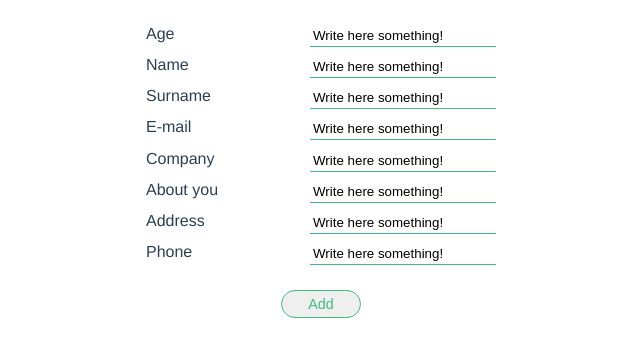
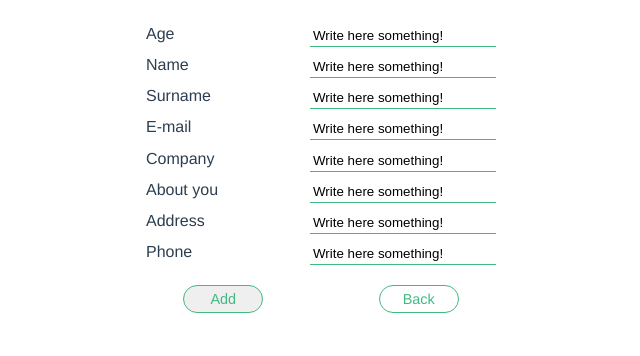
Before and after one commit to TchernyavskyDaniil/user-list, a Vue app: page /addUser in a window 1280 px wide. Shown: the top 356 px of the page, without its empty margins (319-959 px from the left). Built offline with nearby package versions, Linux system fonts and the light colour scheme; a small style sheet from the web is missing; what v-tooltip, vue-clipboard2 would draw is missing.

Commit message:
added simple config axios

```diff
--- a/db.json
+++ b/db.json
@@ -89,7 +89,7 @@
       "accessLevel": "admin",
       "firstName": "Beasley",
       "lastName": "Goodman",
-      "company": "JOVIOLD",
+      "company": "JOVIOLD!!",
       "email": "beasley.goodman@joviold.biz",
       "phone": "+7 (992) 413-2850",
       "address": "801 Friel Place, Cochranville, West Virginia, 7414",
--- a/package.json
+++ b/package.json
@@ -53,7 +53,7 @@
   "prettier": {
     "printWidth": 100,
     "tabWidth": 2,
-    "useTabs": false,
+    "useTabs": true,
     "semi": false,
     "singleQuote": true,
     "trailingComma": "none",
--- /dev/null
+++ b/src/axios.js
@@ -0,0 +1,8 @@
+import { apiUrl } from "@/uitls";
+import axios from 'axios'
+
+export const instance = axios.create({
+  headers: {
+    Authorization: 'Bearer sometokenlikethis'
+  }
+});
--- a/src/components/AddUser.vue
+++ b/src/components/AddUser.vue
@@ -1,5 +1,5 @@
 <template>
-	<div class="add-user-container">
+	<form class="add-user-container">
 		<label class="add-user-label">
 			<span class="user-add">
 				Age <input class="input-user" type="text" value="Write here something!" ref="age">
@@ -26,13 +26,16 @@
 				Phone <input class="input-user" type="text" value="Write here something!" ref="phone">
 			</span>
 		</label>
+		<div class="actions-add">
 			<button type="button" class="user-profile add" v-on:click="addData">Add</button>
+			<router-link class="user-profile back" :to="{name: 'UserList'}">Back</router-link>
 		</div>
+	</form>
 </template>
 
 <script>
 import { apiUrl, vueImg } from '@/uitls'
-import axios from 'axios'
+import { instance as axios } from '@/axios'
 import NProgress from 'nprogress/nprogress'
 
 export default {
@@ -63,7 +66,9 @@ export default {
 		}
 	},
 	mounted() {
+		NProgress.start()
 		this.id = this.$route.params.userLen
+		NProgress.done()
 	}
 }
 </script>
@@ -88,8 +93,13 @@ export default {
 	justify-content: space-between;
 }
 
-.add {
-  min-width: 80px;
-  margin: 20px;
+.actions-add {
+	display: flex;
+	flex-direction: row;
+	align-items: center;
+	width: 40%;
+	margin: 0 auto;
+	justify-content: space-evenly;
+	margin-top: 10px;
 }
 </style>
--- a/src/components/UserForm.vue
+++ b/src/components/UserForm.vue
@@ -27,7 +27,7 @@
 <script>
 import { apiUrl } from '@/uitls'
 import Loader from '@/components/Loader'
-import axios from 'axios'
+import { instance as axios } from '@/axios'
 import NProgress from 'nprogress/nprogress'
 
 export default {
@@ -63,6 +63,7 @@ export default {
 				.catch(e => console.log(e))
 		},
 		getUser() {
+			NProgress.start()
 			this.res = false
 			this.err = false
 			axios
@@ -71,17 +72,17 @@ export default {
 					this.userData = response.data
 					this.res = true
 					console.log('Data for user is here!')
+					NProgress.done()
 				})
 				.catch(() => {
 					this.err = true
 					console.log('Oops, smth wrong!')
+					NProgress.done()
 				})
 		}
 	},
 	mounted() {
-    NProgress.start()
 		this.getUser()
-    NProgress.done()
 	}
 }
 </script>
--- a/src/components/UserList.vue
+++ b/src/components/UserList.vue
@@ -53,8 +53,8 @@
 
 <script>
 import { apiUrl } from '@/uitls'
+import { instance as axios } from '@/axios'
 import Loader from '@/components/Loader'
-import axios from 'axios'
 import NProgress from 'nprogress/nprogress'
 
 export default {
@@ -79,7 +79,7 @@ export default {
 			alert('Failed to copy text')
 		},
 		copyUser(user) {
-      return `${user.name} ${user.surname} ${user.patronymic}`
+			return `${user.firstName} ${user.lastName} ${user.company}`
 		},
 		delUser(id) {
 			axios
@@ -100,12 +100,13 @@ export default {
 					this.users = response.data
 					this.res = true
 					console.log('Data for main page is here!')
+					NProgress.done()
 				})
 				.catch(() => {
 					this.err = true
 					console.log('Oops, smth wrong!')
+					NProgress.done()
 				})
-      NProgress.done()
 		}
 	},
 	computed: {
@@ -120,9 +121,7 @@ export default {
 		}
 	},
 	mounted() {
-    NProgress.start()
 		this.getUsers()
-    NProgress.done()
 	}
 }
 </script>
@@ -247,6 +246,9 @@ export default {
 	font-size: 0.9em;
 	margin: 5px;
 	text-decoration: none;
+	min-height: 20px;
+	box-sizing: border-box;
+	min-width: 80px;
 
 	&:hover {
 		color: white;
```
Also changed, not shown: src/App.vue (indentation only), src/components/Loader.vue (indentation only). Lines whose indentation alone changed are shown as unchanged.
